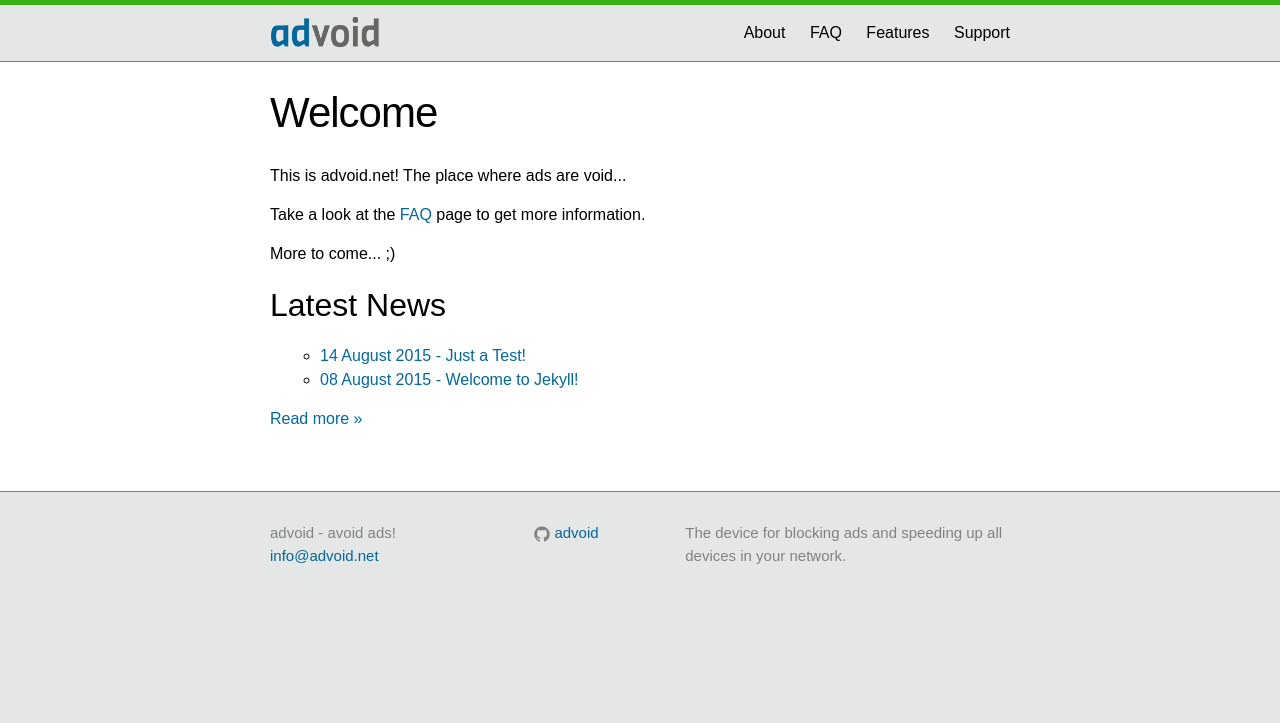
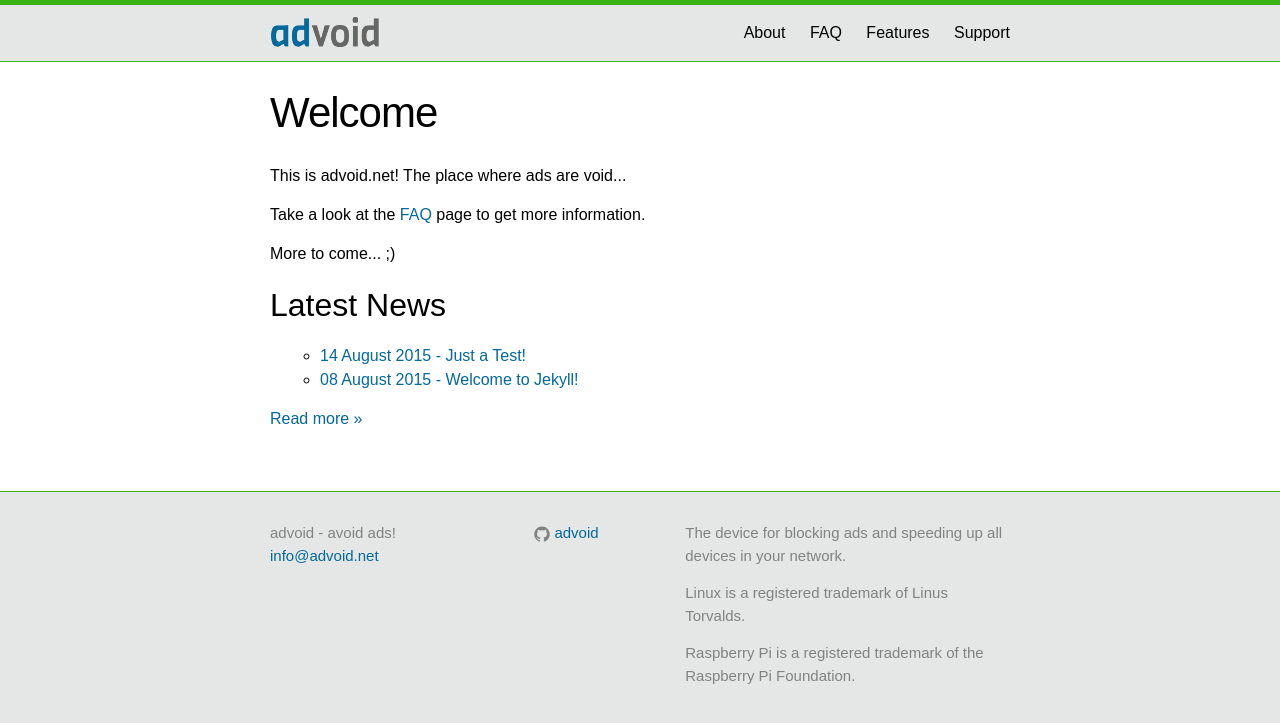
Before and after one commit to advoid/advoid.net, a Jekyll site: the page built from index.md, in a window 1280 px wide. Shown: the top 723 px of the page. Built offline with Jekyll 4.4.1, drawn with Linux system fonts in a browser that asks for light colours.

Commit message:
spelling fixes and cleanups

```diff
--- a/_includes/footer.html
+++ b/_includes/footer.html
@@ -1,9 +1,6 @@
 <footer class="site-footer">
-
   <div class="wrapper">
-
-      <!--<h2 class="footer-heading">{{ site.title }}</h2>-->
-
+    <!--<h2 class="footer-heading">{{ site.title }}</h2>-->
     <div class="footer-col-wrapper">
       <div class="footer-col  footer-col-1">
         <ul class="contact-list">
@@ -11,7 +8,6 @@
           <li><a href="mailto:{{ site.email }}">{{ site.email }}</a></li>
         </ul>
       </div>
-
       <div class="footer-col  footer-col-2">
         <ul class="social-media-list">
           {% if site.github_username %}
@@ -37,19 +33,17 @@
                   c-0.632,0.375-1.332,0.647-2.076,0.793c-0.596-0.636-1.446-1.033-2.387-1.033c-1.806,0-3.27,1.464-3.27,3.27 c0,0.256,0.029,0.506,0.085,0.745C5.163,5.404,2.753,4.102,1.14,2.124C0.859,2.607,0.698,3.168,0.698,3.767 c0,1.134,0.577,2.135,1.455,2.722C1.616,6.472,1.112,6.325,0.671,6.08c0,0.014,0,0.027,0,0.041c0,1.584,1.127,2.906,2.623,3.206 C3.02,9.402,2.731,9.442,2.433,9.442c-0.211,0-0.416-0.021-0.615-0.059c0.416,1.299,1.624,2.245,3.055,2.271 c-1.119,0.877-2.529,1.4-4.061,1.4c-0.264,0-0.524-0.015-0.78-0.046c1.447,0.928,3.166,1.469,5.013,1.469 c6.015,0,9.304-4.983,9.304-9.304c0-0.142-0.003-0.283-0.009-0.423C14.976,4.29,15.531,3.714,15.969,3.058z"/>
                 </svg>
               </span>
-
               <span class="username">{{ site.twitter_username }}</span>
             </a>
           </li>
           {% endif %}
         </ul>
       </div>
-
       <div class="footer-col  footer-col-3">
         <p class="text">{{ site.description }}</p>
+        <p>Linux is a registered trademark of Linus Torvalds.</p>
+        <p>Raspberry Pi is a registered trademark of the Raspberry Pi Foundation.</p>
       </div>
     </div>
-
   </div>
-
 </footer>
```
Also changed, not shown: faq.md (+3 -3 lines).
